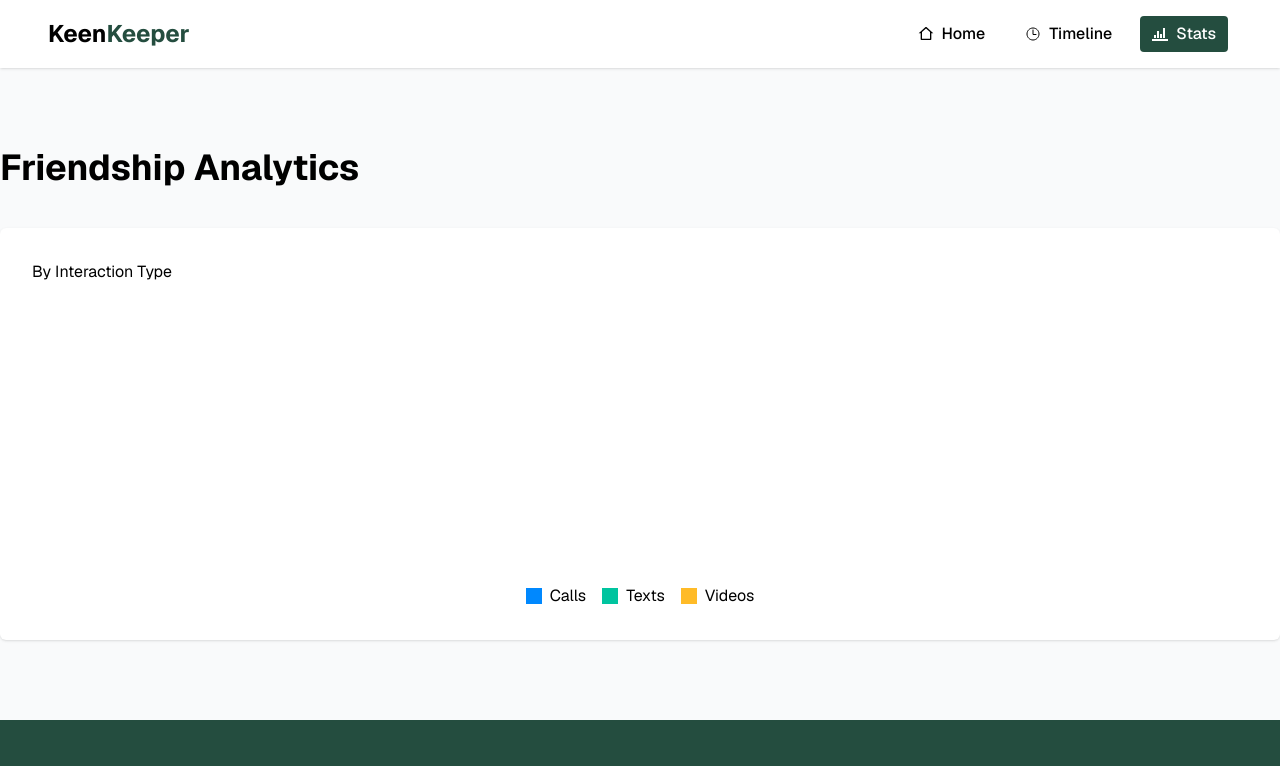
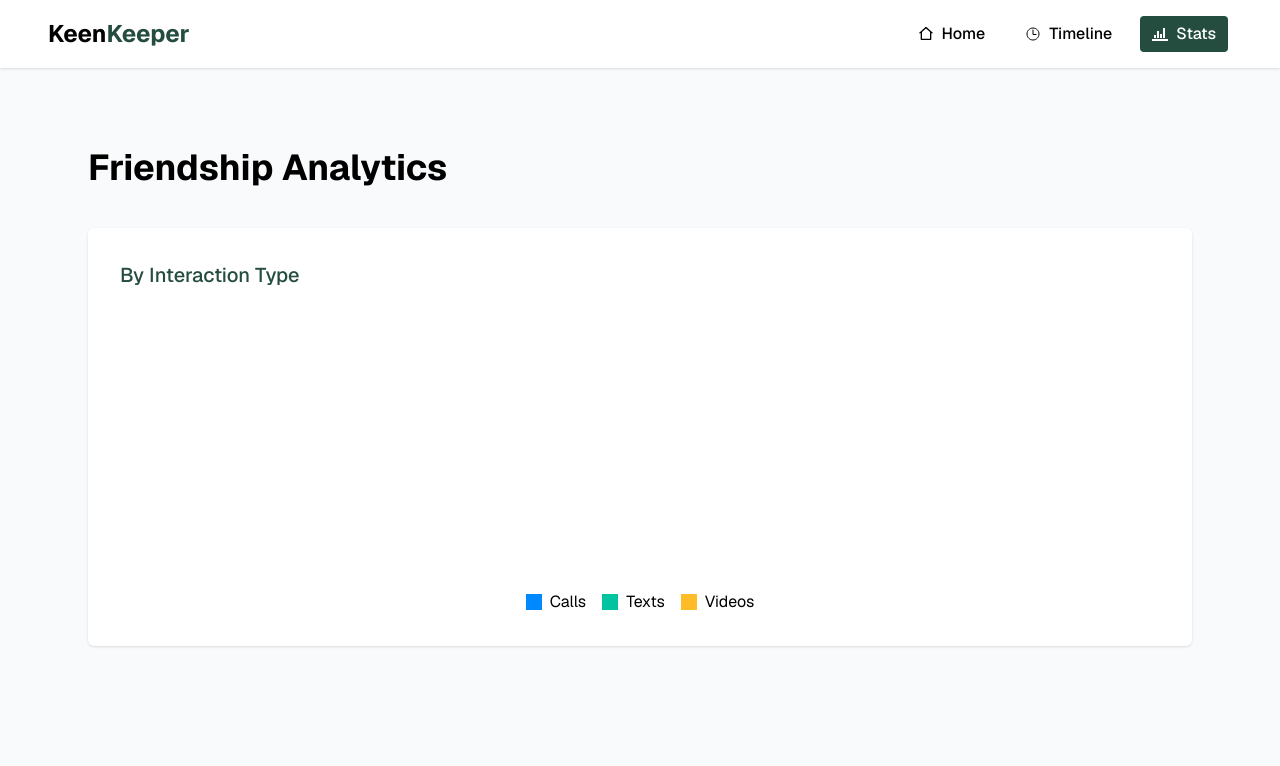
Before and after one commit to Nabil593/keen-keeper, a Next.js app: page /stats in a window 1280 px wide. Shown: the top 766 px of the page. Built offline with nearby package versions, Linux system fonts and the light colour scheme.

Commit message:
NO intereaction page designed

```diff
--- a/src/app/stats/page.jsx
+++ b/src/app/stats/page.jsx
@@ -16,16 +16,15 @@ const StatsPage = () => {
     ];
 
     return (
-        <div className="max-w-[1300px] mx-auto w-full my-20 space-y-10">
+        <div className="max-w-[1200px] mx-auto w-full mb-30 lg:px-12 md:px-6 px-4 my-20 space-y-10">
             <p className="text-4xl font-bold ">Friendship Analytics</p>
 
             <div className="bg-white shadow-sm p-8 rounded-md">
-                <p>By Interaction Type</p>
+                <p className="text-[20px] font-medium text-[#244D3F]">By Interaction Type</p>
 
-                {/* ৩. চার্ট রেন্ডার করা */}
                 <div style={{ width: '100%', height: 300 }}>
                     <ResponsiveContainer width="100%" height="100%">
-                        <PieChart>
+                        <PieChart className="outline-none" activeShape={{ stroke: 'none', outline: 'none' }}>
                             <Tooltip
                                 contentStyle={{ borderRadius: '10px', border: 'none', boxShadow: '0px 4px 10px rgba(0,0,0,0.1)' }}
                             />
@@ -36,6 +35,7 @@ const StatsPage = () => {
                                 paddingAngle={5}
                                 cornerRadius={8}
                                 dataKey="value"
+                                activeShape={{ stroke: 'none', outline: 'none' }}
                             >
                                 {chartData.map((entry, index) => (
                                     <Cell key={index} fill={entry.fill} />
--- a/src/app/timeline/page.jsx
+++ b/src/app/timeline/page.jsx
@@ -23,6 +23,10 @@ const TimelinePage = () => {
         <div className="max-w-[1200px] mx-auto w-full my-20 space-y-8 mb-30 lg:px-12 md:px-6 px-4">
 
             <h2 className="lg:text-5xl md:text-4xl text-4xl font-bold">Timeline</h2>
+
+            {interactions.length === 0
+                ? <p className="text-center text-gray-500">No interactions found.</p>
+                : <div className="space-y-8">
                     <div className="flex lg:flex-row md:flex-row flex-col-reverse gap-8 justify-between">
                         <div className="w-full">
                             <select value={filterType} onChange={(e) => setFilterType(e.target.value)} className="select appearance-none bg-white border border-gray-300 rounded p-2">
@@ -55,7 +59,7 @@ const TimelinePage = () => {
                             {
                                 searchedInteractions.map(interact => (
                                     <div key={interact.id} className="bg-white shadow-sm p-4 rounded-sm flex gap-8">
-                                <Image src={interact.action === 'call' ? call : interact.action === 'text' ? text : video} alt={interact.action} width={40} height={20}/>
+                                        <Image src={interact.action === 'call' ? call : interact.action === 'text' ? text : video} alt={interact.action} width={40} height={20} />
                                         <div>
                                             <p className="text-[20px] font-medium text-[#244D3F]">{interact.action.charAt(0).toUpperCase() + interact.action.slice(1)}<span className="text-gray-500 text-[16px]"> with {interact.friendName}</span></p>
                                             <p className="text-gray-500">{interact.timeDate} {interact.todayTime}</p>
@@ -65,6 +69,9 @@ const TimelinePage = () => {
                             }
                         </div>
                     </div>
+                </div>}
+
+
         </div>
     );
 };
```
Lines whose indentation alone changed are shown as unchanged.
